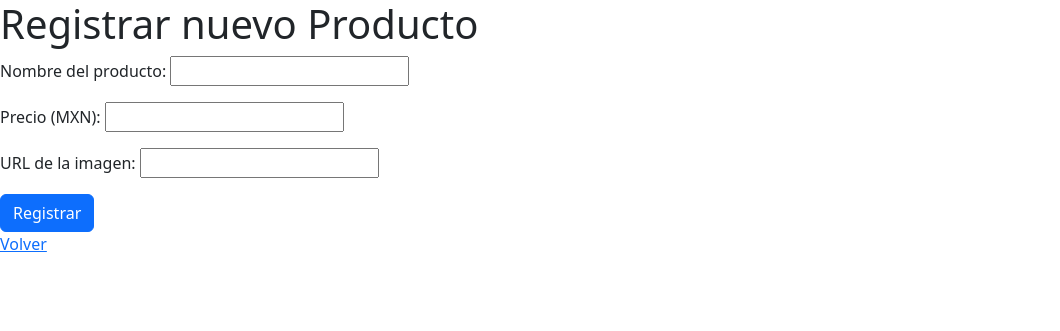
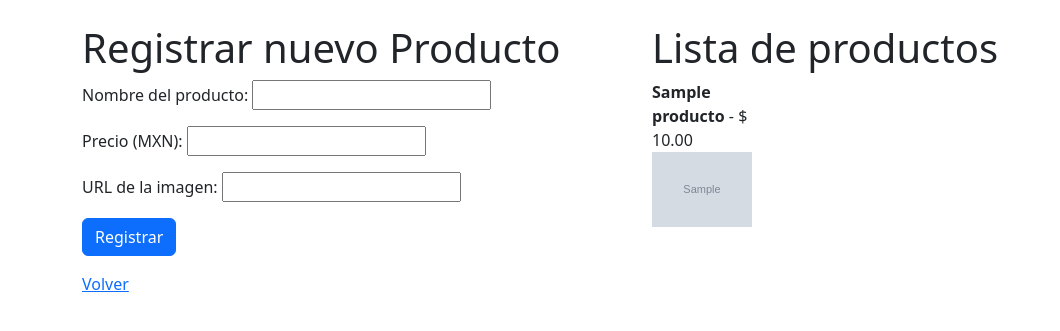
Before and after one commit to AlanVortex/UI-T12-13, a Django app: page /productos/agregar/ in a window 1280 px wide. Shown: the top 331 px of the page, without its empty margins (0-1060 px from the left). Run offline with Django 5.2, Linux system fonts and the light colour scheme; tables that the repository leaves empty hold one stand-in row (values such as "Sample post"); grey boxes marked "Sample" are stand-in pictures; data that the repository does not hold is empty.

Commit message:
agregacion de todo lo ultimo visto en clase

```diff
--- a/productos/templates/agregar.html
+++ b/productos/templates/agregar.html
@@ -13,13 +13,93 @@
 </head>
 
 <body>
+    <div class="container">
+        <div class="col">
+            <div class="row">
+                <!-- form -->
+                <div class="col-6 mt-4">
                     <h1>Registrar nuevo Producto</h1>
-    <form method="POST">
+                    <form method="POST" id="productoForm">
                         {% csrf_token %}
                         {{ form.as_p }}
                         <button type="submit" class="btn btn-primary">Registrar</button>
                     </form>
+                    <p id="mensaje"></p>
                     <a href="{% url 'ver' %}">Volver</a>
+                </div>
+                <!-- vista -->
+                 <div class="col-6 mt-4">
+                    <h1>Lista de productos</h1>
+                    <div class="row" id="productos"></div>
+                 </div>
+            </div>
+        </div>
+    </div>
+
+    <script>
+        var form = document.getElementById('productoForm');
+        form.addEventListener('submit', function (event) {
+            event.preventDefault();
+            let formData = new FormData(this);
+            let jsonData = {};
+            formData.forEach((value, key) => {
+                jsonData[key] = value;
+            });
+            fetch('/productos/api/registrar/', {
+                method: 'POST',
+                headers: {
+                    'Content-Type': 'application/json',
+                    'X-CSRFToken': getToken()
+                },
+                body: JSON.stringify(jsonData)
+            })
+                .then(response => response.json())
+                .then(data => {
+                    document.getElementById('mensaje').innerText = data.mensaje;
+                    //Cargar los productos
+                    cargarProductos();
+                })
+                .catch(error => {
+                    console.error('Error:', error);
+                });
+        });
+
+        //Función para obtener el CSRFToken
+        function getToken() {
+            let cookieValue = null;
+            let cookies = document.cookie.split(';');
+            for (let i = 0; i < cookies.length; i++) {
+                let cookie = cookies[i].trim();
+                if (cookie.startsWith('csrftoken=')) {
+                    cookieValue = (cookie.substring('csrftoken='.length, cookie.length));
+                    break;
+                }
+            }
+            return cookieValue;
+        }
+    </script>
+    <script>
+        //Las funciones asincronas de fetch
+        function cargarProductos() {
+            fetch('/productos/api/get')
+                .then(response => response.json())
+                .then(data => {
+                    let productosDiv = document.getElementById('productos');
+                    //Esto es para limpiar el div y borrar los productos anteriores
+                    productosDiv.innerHTML = '';
+                    data.forEach(producto => {
+                        productosDiv.innerHTML +=
+                            `<div class="col-3"><strong>${producto.nombre}</strong> -
+                    $ ${producto.precio} <br>
+                    <img src = "${producto.imagen}" alt="X" width="100" />
+                    </div>`;
+                    });
+                })
+                .catch(error => console.error('Error: ', error));
+        }
+
+        cargarProductos();
+    </script>
 </body>
 
 </html>
--- a/productos/urls.py
+++ b/productos/urls.py
@@ -5,4 +5,5 @@ urlpatterns = [
     path('api/get/', lista_productos, name='lista'),
     path('ver/', ver_productos, name='ver'),
     path('agregar/', agregar_producto, name='agregar'),
+    path('api/registrar/', registrar_producto, name='registrar')
 ]
--- a/productos/views.py
+++ b/productos/views.py
@@ -46,3 +46,28 @@ def lista_productos(request):
 
 def ver_productos(request):
     return render(request, 'ver.html')
+
+import json
+#funcion que permite registrar un producto como objeto json
+def registrar_producto(request):
+    if request.method == 'POST':
+        try:
+            data = json.loads(request.body)
+            producto = Producto.objects.create( #create mete directamente el objeto en la base de datos
+                nombre = data['nombre'],
+                precio = data['precio'],
+                imagen = data['imagen']
+            )
+            return JsonResponse({
+                'mensaje': 'Producto registrado correctamente',
+                'id': producto.id
+                } , status=201)
+        except Exception as e:
+            print(str(e))
+            return JsonResponse(
+                {'error': str(e)}, status=400)
+    return JsonResponse(
+        {
+            'error': 'Método no soportado',
+        }, status=405
+    )
```
Also changed, not shown: errorPages/settings.py (+5 -3 lines). Lines whose indentation alone changed are shown as unchanged.
